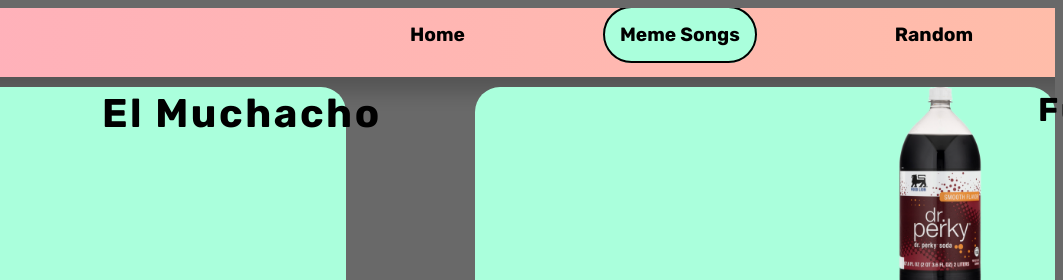
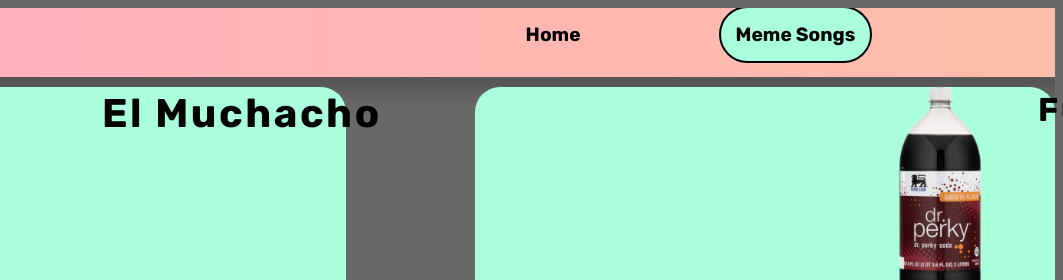
Before and after one commit to FireDrag00n/permsback, a plain HTML site: page memes.html in a window 1280 px wide. Shown: the top 280 px of the page, 217-1280 px from the left. Drawn offline with Linux system fonts and the light colour scheme; a web font is replaced by a local one.

Commit message:
Update memes.html

```diff
--- a/memes.html
+++ b/memes.html
@@ -11,7 +11,6 @@
         <ul>
             <li><a href="index.html"> Home</a></li>
             <li><a class="active" href="memes.html">Meme Songs</a></li>
-            <li><a href="random.html">Random </a></li>
          </ul>
       </div>
             <a class='sadcat' href="sadcat.html" style="height: 18vw;"><img src="Images All\memes\sadcat.gif" style="width: 16vw; height: 18vw;"></a>
```
